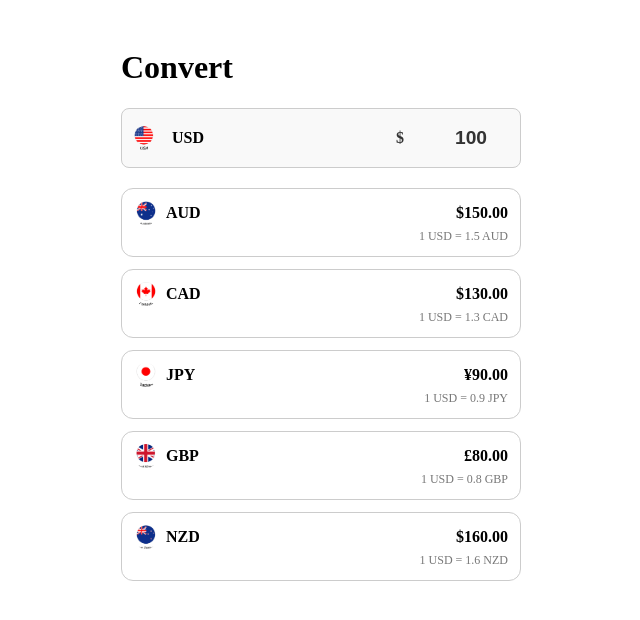
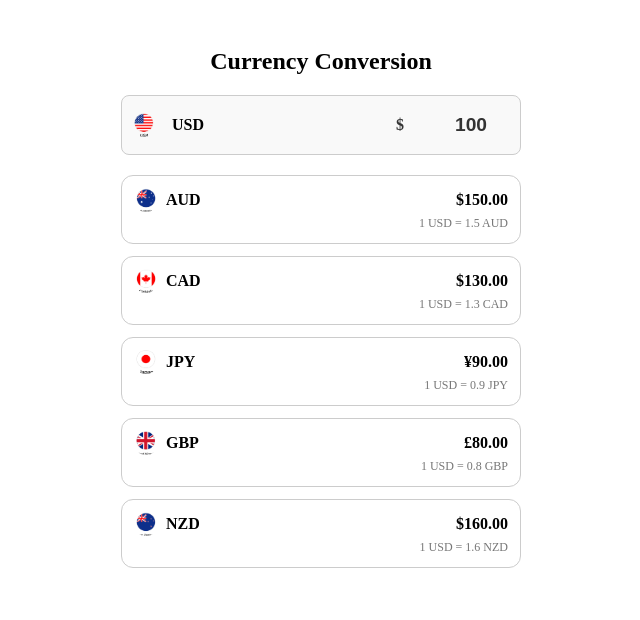
Before and after one commit to NagaeTaishi/currency_conversion, a Vue app in the folder frontend/: page / in a window 1280 px wide. Shown: the top 620 px of the page, without its empty margins (319-959 px from the left). Built offline with nearby package versions, Linux system fonts and the light colour scheme.

Commit message:
adjust style of header

```diff
--- a/frontend/src/App.vue
+++ b/frontend/src/App.vue
@@ -1,7 +1,6 @@
 <template>
   <div class="app-container">
-    <h1>Convert</h1>
-
+    <h2>Currency Conversion</h2>
     <div class="input-area">
       <div class="input-wrapper">
         <span class="currency-symbol">$</span>
@@ -101,6 +100,12 @@ watch(amount, fetchRates)
   padding: 20px;
 }
 
+h2 {
+  text-align: center;
+  font-size: 1.5rem;
+  margin-bottom: 20px;
+}
+
 .input-area {
   display: flex;
   flex-direction: row-reverse;
```
